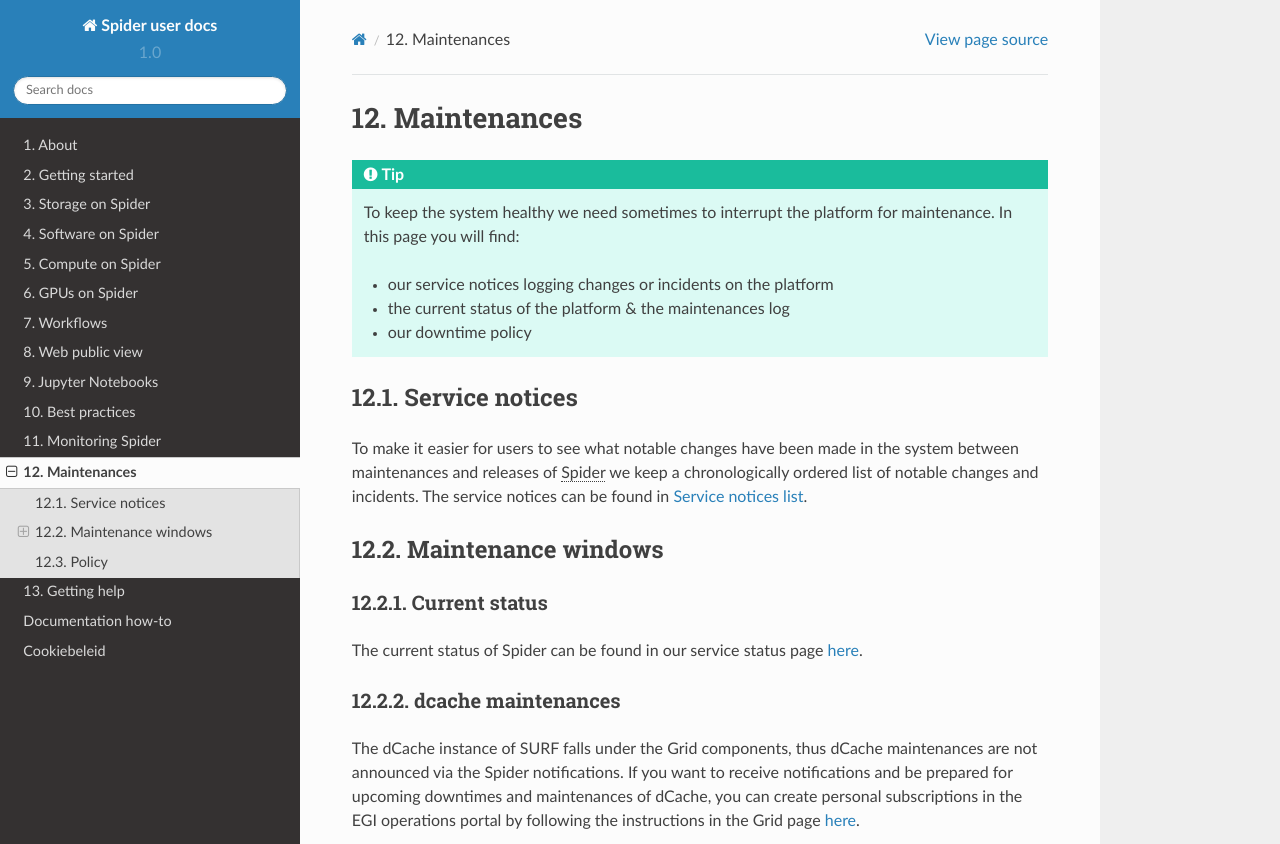
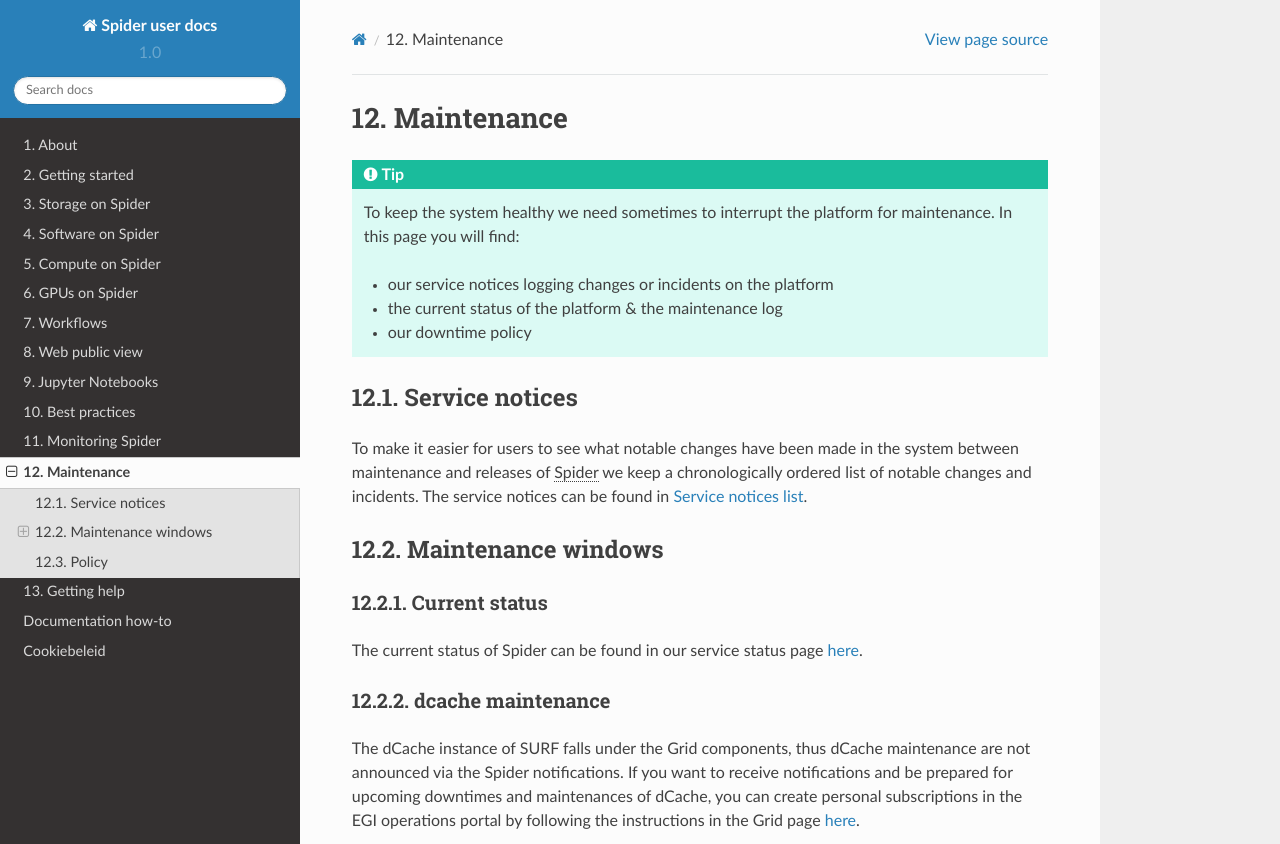
Before and after one commit to sara-nl/spiderdocs, a Sphinx documentation site: the page built from source/Pages/maintenances.rst, in a window 1280 px wide and 1371 px high. Shown: the top 844 px of the window. Built offline with Sphinx 7.4.7 and the Read the Docs theme 2.0.0, drawn with Linux system fonts in a browser that asks for light colours.

Commit message:
Fix typos

```diff
--- a/source/Pages/compute_on_spider.rst
+++ b/source/Pages/compute_on_spider.rst
@@ -303,7 +303,7 @@
 Extraction and Redistribution)` as shown in the :ref:`table above <prepare-workloads>`:
 
   * If no partition is specified, the jobs will be scheduled on the normal partition  which has a maximum walltime of 120 hours and can run on any worker nodes.
-  * Infinite partition jobs have a maximum walltime of 720 hours. Please note that you should run on this partition at your own risk. Jobs running on this partition can be killed without warning for system maintenances and we will not be responsible for data loss or loss of compute hours.
+  * Infinite partition jobs have a maximum walltime of 720 hours. Please note that you should run on this partition at your own risk. Jobs running on this partition can be killed without warning for system maintenance and we will not be responsible for data loss or loss of compute hours.
   * Short partition is meant for testing jobs. It allows for 2 jobs per user with 8 cores max per job and 12 hours max walltime.
   * Interactive partition is meant for testing jobs and has 12 hours maximum walltime.
   * GPU V100 contains 1 Nvidia V100 (32GB) card per node.
--- a/source/Pages/maintenances.rst
+++ b/source/Pages/maintenances.rst
@@ -1,13 +1,13 @@
 .. _maintenances:
 
-************
-Maintenances
-************
+***********
+Maintenance
+***********
 
 .. Tip:: To keep the system healthy we need sometimes to interrupt the platform for maintenance. In this page you will find:
 
      * our service notices logging changes or incidents on the platform
-     * the current status of the platform & the maintenances log
+     * the current status of the platform & the maintenance log
      * our downtime policy
 
 .. _service-notices:
@@ -16,7 +16,7 @@
 Service notices
 ===============
 
-To make it easier for users to see what notable changes have been made in the system between maintenances and releases of :abbr:`Spider (Symbiotic Platform(s) for Interoperable Data Extraction and Redistribution)` we keep a chronologically ordered list of notable changes and incidents. The service notices can be found in :ref:`service-notices-list`.
+To make it easier for users to see what notable changes have been made in the system between maintenance and releases of :abbr:`Spider (Symbiotic Platform(s) for Interoperable Data Extraction and Redistribution)` we keep a chronologically ordered list of notable changes and incidents. The service notices can be found in :ref:`service-notices-list`.
 
 
 .. _maintenance-windows:
@@ -34,10 +34,10 @@
 
 .. _dcache-maintenances:
 
-dcache maintenances
-===================
+dcache maintenance
+==================
 
-The dCache instance of SURF falls under the Grid components, thus dCache maintenances are not announced via the Spider notifications. If you want to receive notifications and be prepared for upcoming downtimes and maintenances of dCache, you can create personal subscriptions in the EGI operations portal by following the instructions in the Grid page `here <https://doc.grid.surfsara.nl/en/latest/Pages/Service/downtimes_maintenances.html>`_.
+The dCache instance of SURF falls under the Grid components, thus dCache maintenance are not announced via the Spider notifications. If you want to receive notifications and be prepared for upcoming downtimes and maintenances of dCache, you can create personal subscriptions in the EGI operations portal by following the instructions in the Grid page `here <https://doc.grid.surfsara.nl/en/latest/Pages/Service/downtimes_maintenances.html>`_.
 
 
 .. _maintenance-policy:
```
Also changed, not shown: source/Pages/software/easyBuild.rst (+5 -5 lines).
